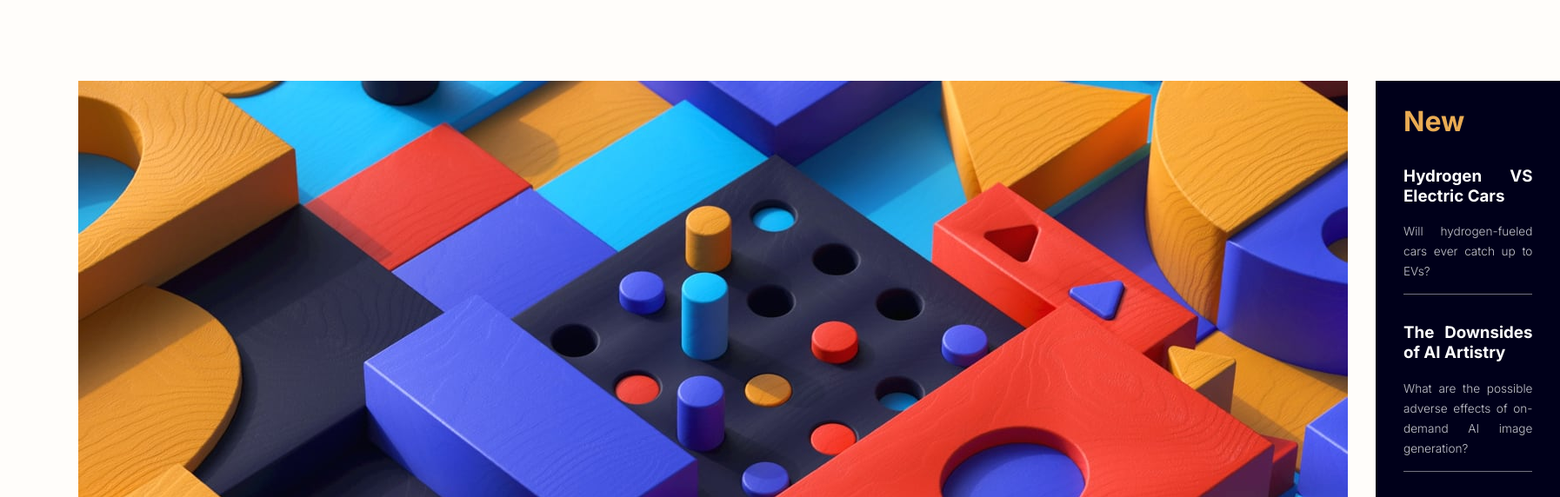
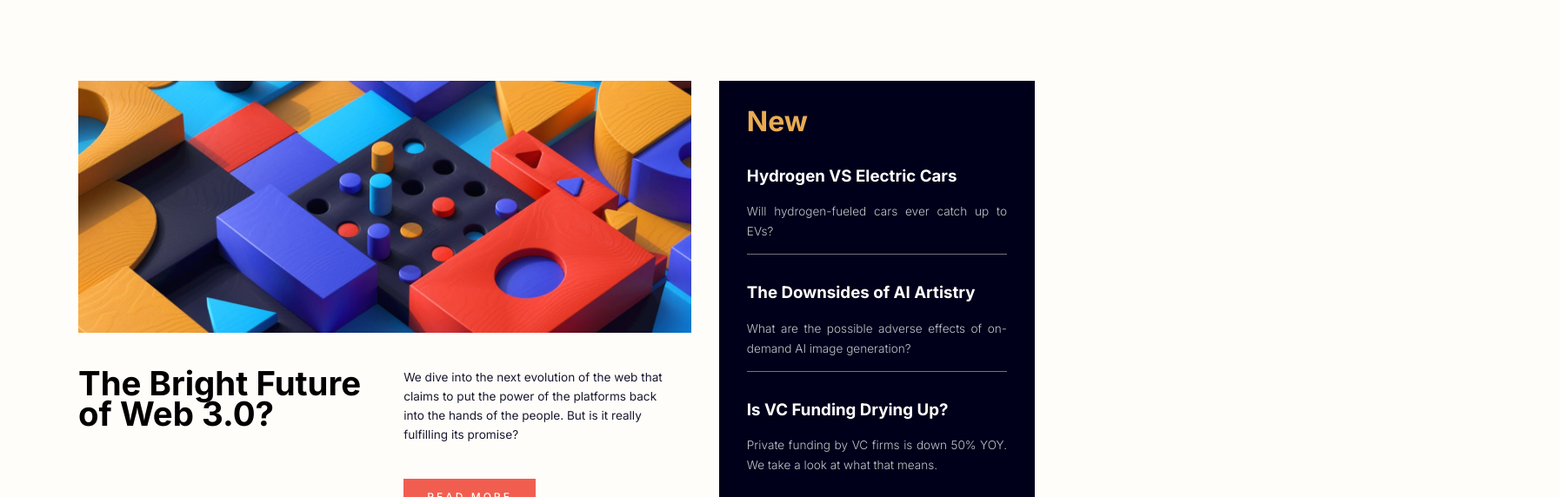
Before and after one commit to ShishKirill/news.homepage, a plain HTML site: page index.html in a window 1280 px wide. Shown: the part 91-663 px from the top of the page at 87% size, 1794 px wide, since content can reach past the window. Drawn offline with Linux system fonts and the light colour scheme.

Commit message:
Update style.css

```diff
--- a/style.css
+++ b/style.css
@@ -165,6 +165,10 @@ a.button:hover {
     grid-area: b1;
 }
 
+.box1 img {
+    width: 100%;
+}
+
 .box2 {
     grid-area: b2;
     font-weight: 300;
```
